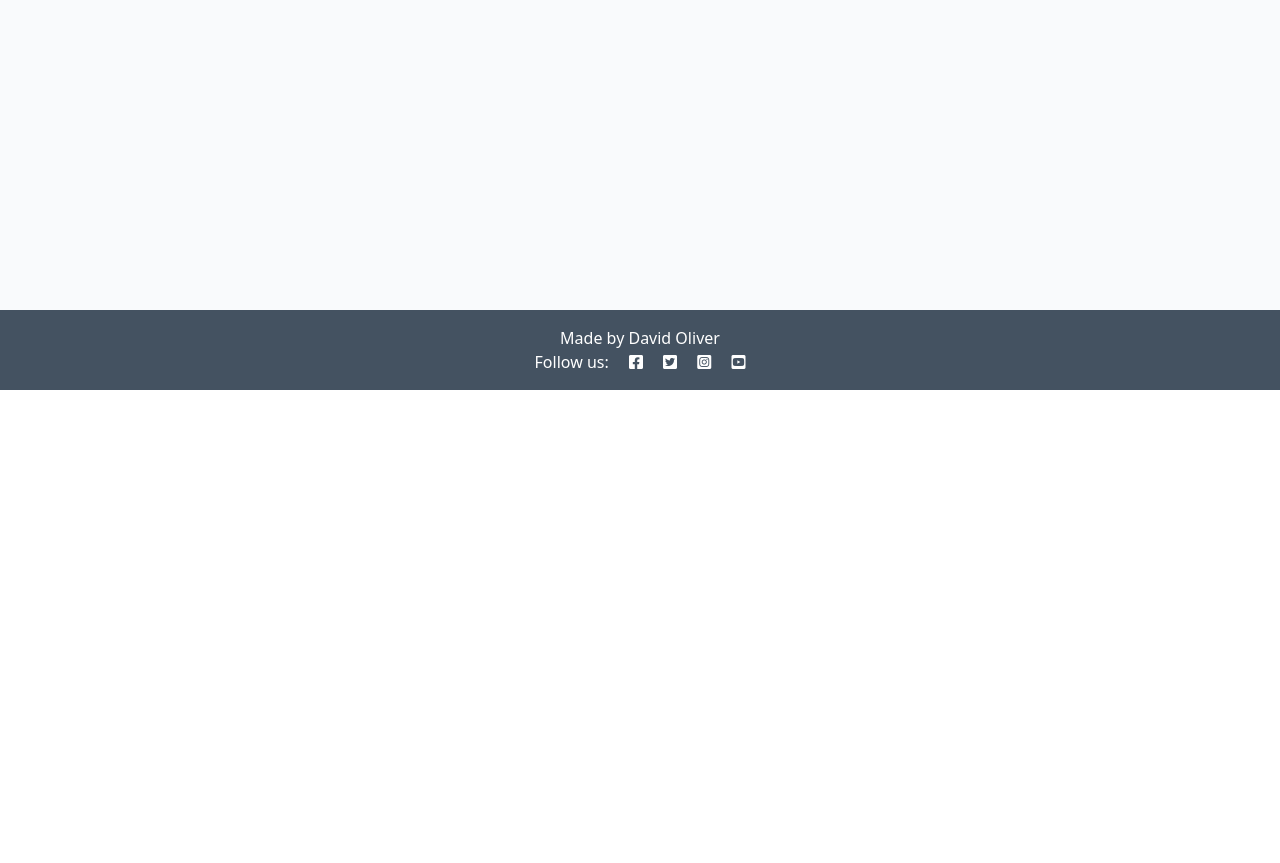
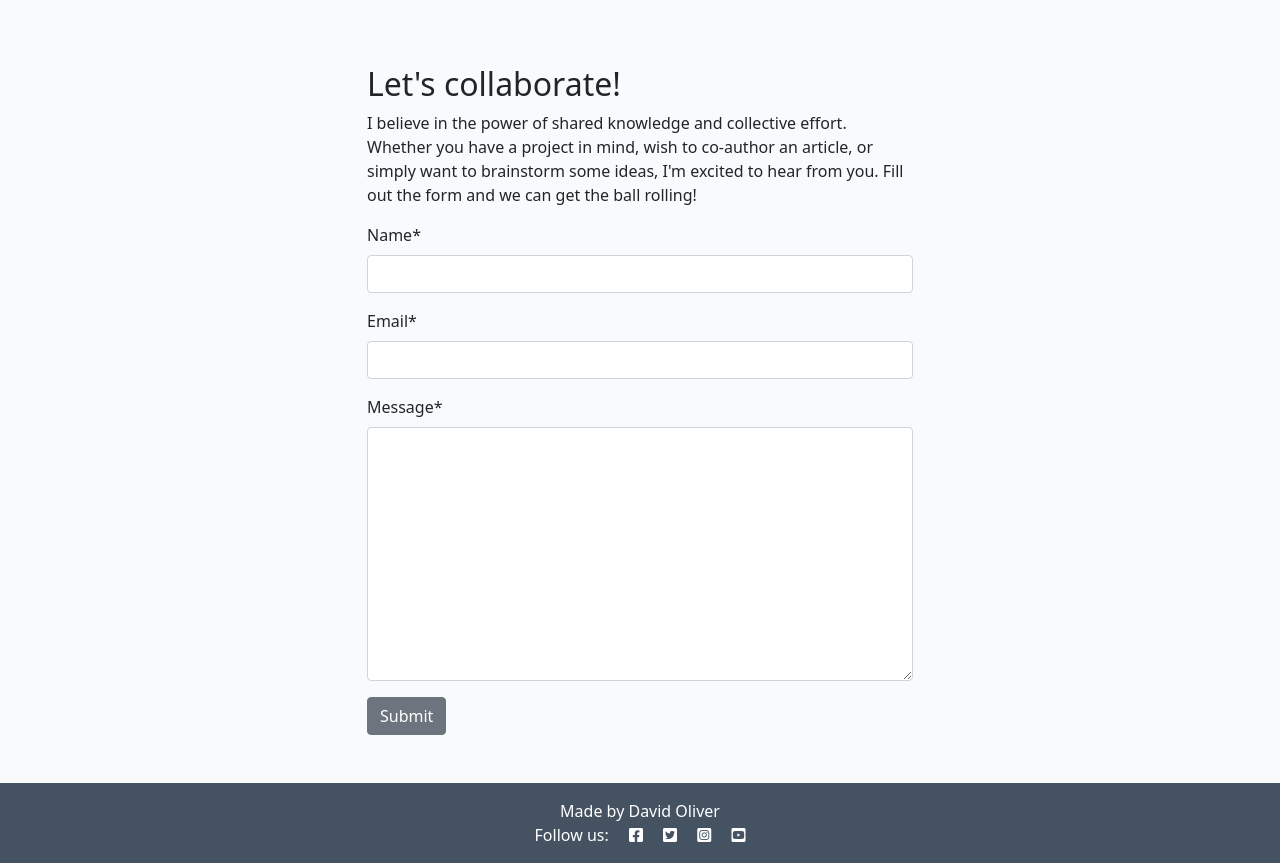
Before and after one commit to David011E/django-blog, a Django app: page /about/ in a window 1280 px wide. Shown: the part 410-1273 px from the top of the page. Before the commit the page ends 800 px from the top, so only its background shows below. Run offline with Django 4.2, Linux system fonts and the light colour scheme; data that the repository does not hold is empty; some libraries are stand-ins or nearby versions.

Commit message:
Added collaborate_form for users

```diff
--- /dev/null
+++ b/about/forms.py
@@ -0,0 +1,8 @@
+from .models import CollaborateRequest
+from django import forms
+
+
+class CollaborateForm(forms.ModelForm):
+    class Meta:
+        model = CollaborateRequest
+        fields = ('name', 'email', 'message')
--- a/about/models.py
+++ b/about/models.py
@@ -1,4 +1,6 @@
 from django.db import models
+
+# Create your models here.
 
 
 class About(models.Model):
@@ -8,3 +10,13 @@ class About(models.Model):
 
     def __str__(self):
         return self.title
+
+
+class CollaborateRequest(models.Model):
+    name = models.CharField(max_length=200)
+    email = models.EmailField()
+    message = models.TextField()
+    read = models.BooleanField(default=False)
+
+    def __str__(self):
+        return f"Collaboration request from {self.name}"
--- a/about/templates/about/about.html
+++ b/about/templates/about/about.html
@@ -1,12 +1,14 @@
 {% extends 'base.html' %}
+{% load static %}
+{% load crispy_forms_tags %}
+
 {% block content %}
-{% load static %}
 <div class="container mt-5">
     <div class="row">
-        <div class="col-4 text-center">
+        <div class="col-12 col-md-4 text-center">
             <img src="{% static 'images/nobody.jpg' %}" width="75%">
         </div>
-        <div class="col-8">
+        <div class="col-12 col-md-8">
             <h2>{{ about.title }}</h2>
             {{ about.content | safe }}
         </div>
@@ -17,6 +19,25 @@
 
           <p class="text-end"><em>Updated on: {{ about.updated_on }}</em></p>
         </div>
-      </div>
+    </div>
+    <div class="row justify-content-center">
+        <div class="col-12 col-md-6 my-5">
+            <h2>Let's collaborate!</h2>
+            <p>I believe in the power of shared knowledge and collective effort.
+                Whether you have a project in mind, wish to co-author
+                an article, or simply want to brainstorm some ideas,
+                I'm excited to hear from you. Fill out the form
+                and we can get the ball rolling!</p>
+
+            <!-- add your form here. Your submit button should -->
+                <!-- have the classes of btn, btn-secondary -->
+                <form method="post">
+                    {{ collaborate_form | crispy }}
+                    {% csrf_token %}
+                    <button class="btn btn-secondary"
+                      type="submit">Submit</button>
+                  </form>
+        </div>
+    </div>
 </div>
 {% endblock content %}
--- a/about/views.py
+++ b/about/views.py
@@ -1,5 +1,7 @@
 from django.shortcuts import render
 from .models import About
+from .forms import CollaborateForm
+from django.contrib import messages
 
 
 def about_me(request):
@@ -7,9 +9,23 @@ def about_me(request):
     Renders the About page
     """
     about = About.objects.all().order_by('-updated_on').first()
+    collaborate_form = CollaborateForm()
+
+    if request.method == "POST":
+        collaborate_form = CollaborateForm(data=request.POST)
+        if collaborate_form.is_valid():
+            collaborate_form.save()
+            messages.add_message(
+                request, messages.SUCCESS,
+                'Collaboration request received! I endeavour to respond within 2 working days'
+            )
 
     return render(
         request,
         "about/about.html",
-        {"about": about},
+        {
+            "about": about,
+            "collaborate_form": collaborate_form
+
+        },
     )
--- a/codestar/settings.py
+++ b/codestar/settings.py
@@ -32,7 +32,7 @@ STATICFILES_DIRS = [os.path.join(BASE_DIR, 'static'), ]
 SECRET_KEY = os.environ.get("SECRET_KEY")
 
 # SECURITY WARNING: don't run with debug turned on in production!
-DEBUG = True
+DEBUG = False
 
 ALLOWED_HOSTS = ['*', '.herokuapp.com']
 
```
Also changed, not shown: about/admin.py (+13 -5 lines), about/migrations/0002_collaboraterequest.py (added).
